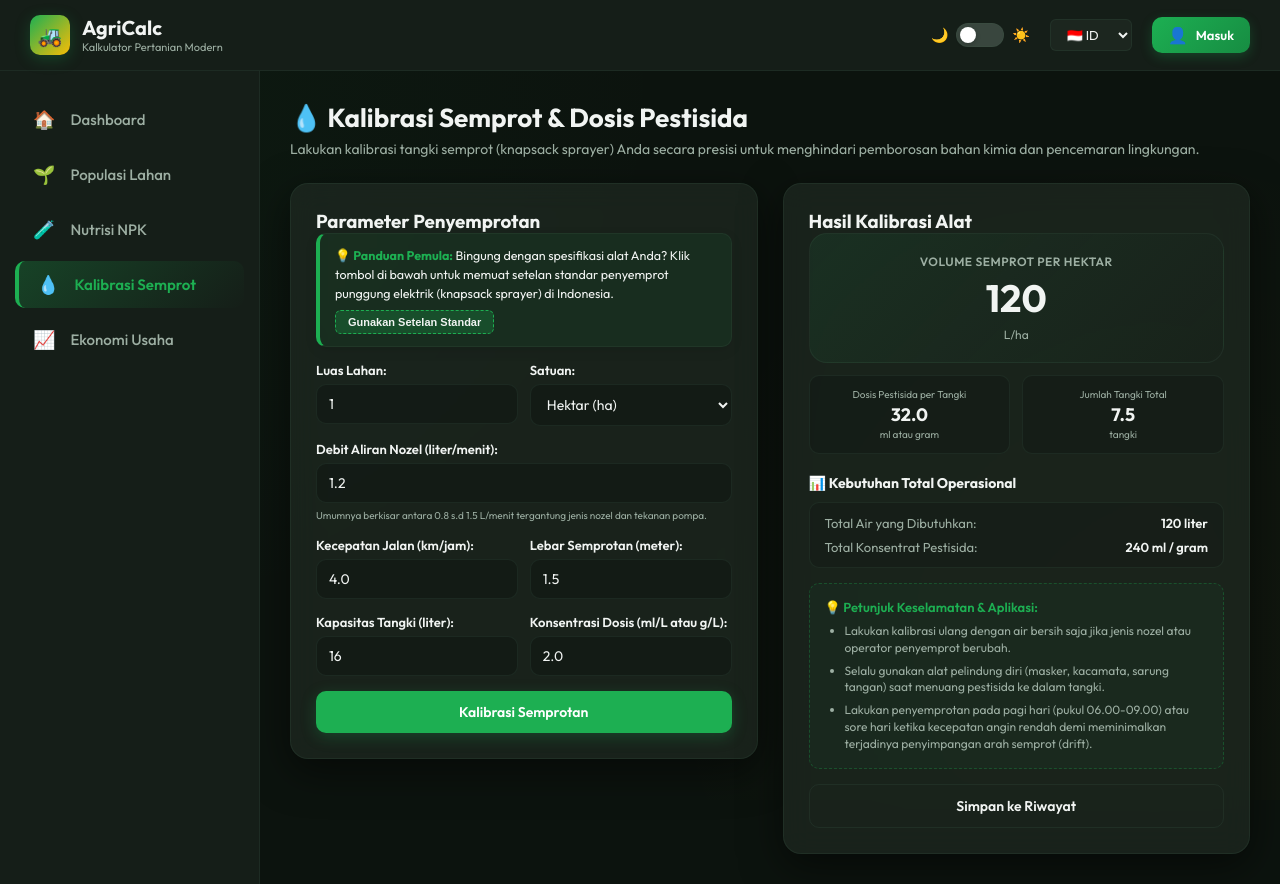
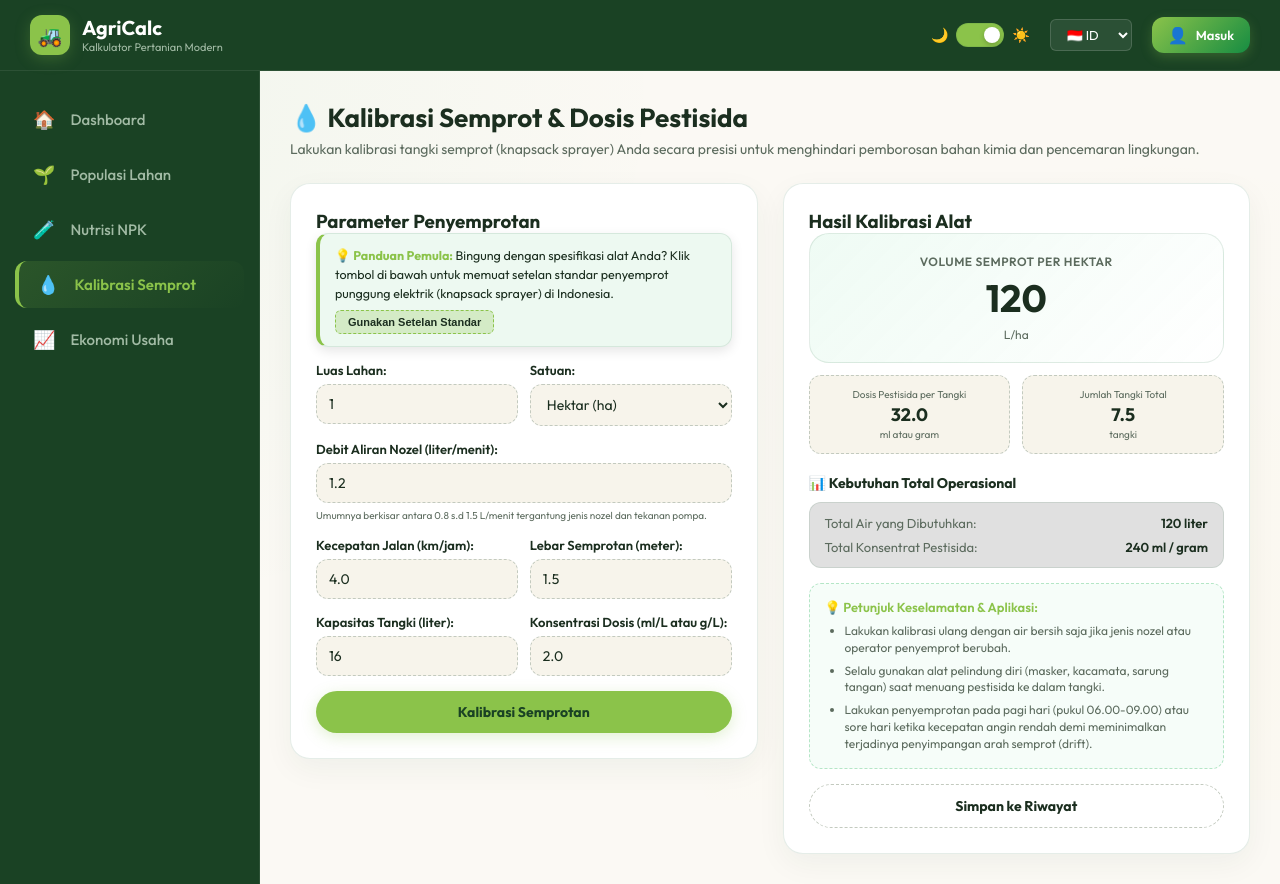
Before and after one commit to Pangestu66/agriclac, a plain HTML site: page app.html in a window 1280 px wide. Both pictures are taken after a click on the item "💧 Kalibrasi Semprot". Drawn offline with Linux system fonts and the light colour scheme.

Commit message:
UI: Overhaul calculator layout theme to match Lawncare cream/forest green aesthetics (dashed inputs, lime buttons, forest navs)

```diff
--- a/main.js
+++ b/main.js
@@ -122,7 +122,7 @@ class AgriCalcApp {
     this.api = new ApiService();
 
     this.state = {
-      theme: "dark",
+      theme: "light",
       language: "id", // "id" or "en"
       activeTab: "dashboard",
       history: [],
@@ -217,7 +217,7 @@ class AgriCalcApp {
     if (cachedPrefs) {
       try {
         const parsed = JSON.parse(cachedPrefs);
-        this.state.theme = parsed.theme || "dark";
+        this.state.theme = parsed.theme || "light";
         this.state.language = parsed.language || "id";
         this.state.activeTab = parsed.activeTab || "dashboard";
       } catch (e) {
--- a/style.css
+++ b/style.css
@@ -6,49 +6,54 @@
 @import url('https://fonts.googleapis.com/css2?family=Outfit:wght@300;400;500;600;700&display=swap');
 
 :root {
-  /* HSL Color Palette (Dark Theme Default) */
-  --bg-primary: hsl(140, 24%, 6%);
-  --bg-secondary: hsl(140, 18%, 10%);
-  --bg-card: hsla(140, 15%, 15%, 0.65);
-
-  --primary: hsl(142, 72%, 40%);
-  --primary-hover: hsl(142, 72%, 48%);
-  --primary-glow: hsla(142, 72%, 40%, 0.25);
-  --accent: hsl(45, 95%, 50%);
-  --accent-glow: hsla(45, 95%, 50%, 0.25);
-
-  --text-main: hsl(140, 10%, 95%);
-  --text-muted: hsl(140, 10%, 65%);
-
-  --border-glass: hsla(142, 20%, 30%, 0.22);
-  --border-focus: hsla(142, 72%, 50%, 0.6);
-  --shadow-main: 0 12px 40px 0 rgba(0, 0, 0, 0.5);
+  /* Lawncare Light Cream Theme (Default) */
+  --bg-primary: #fbf9f4;       /* Cream background */
+  --bg-secondary: #1a4224;     /* Deep forest green for header/sidebar/footer */
+  --bg-card: #ffffff;          /* White cards */
+  --bg-card-light: #f7f4eb;    /* Cream subcards / inputs bg */
+
+  --primary: #8bc34a;          /* Lime green accent for buttons */
+  --primary-hover: #7cb342;
+  --primary-glow: rgba(139, 195, 74, 0.25);
+  --accent: #2e6f40;           /* Forest green for text links/borders */
+  --accent-glow: rgba(46, 111, 64, 0.12);
+
+  --text-main: #1b2e1f;        /* Very dark forest green text */
+  --text-muted: #5c6b5e;       /* Sage/green-grey muted text */
+
+  --border-glass: rgba(46, 111, 64, 0.12);
+  --border-focus: #2e6f40;     /* Focus outline */
+  --border-dashed: #c3cabf;    /* Dashed border style */
+  --shadow-main: 0 10px 30px rgba(26, 66, 36, 0.05);
 
   --glass-blur: 14px;
-  --radius-lg: 18px;
-  --radius-md: 10px;
+  --radius-lg: 20px;
+  --radius-md: 12px;
   --radius-sm: 6px;
   --font-family: 'Outfit', -apple-system, BlinkMacSystemFont, sans-serif;
   --transition-smooth: all 0.3s cubic-bezier(0.25, 0.8, 0.25, 1);
 }
 
-[data-theme="light"] {
-  /* HSL Color Palette (Light Theme Override) */
-  --bg-primary: hsl(140, 35%, 96%);
-  --bg-secondary: hsl(140, 25%, 90%);
-  --bg-card: hsla(140, 15%, 98%, 0.8);
-
-  --primary: hsl(142, 76%, 30%);
-  --primary-hover: hsl(142, 76%, 24%);
-  --primary-glow: hsla(142, 76%, 30%, 0.12);
-  --accent: hsl(35, 95%, 45%);
-
-  --text-main: hsl(140, 30%, 12%);
-  --text-muted: hsl(140, 15%, 42%);
-
-  --border-glass: hsla(142, 20%, 75%, 0.45);
-  --border-focus: hsla(142, 76%, 35%, 0.8);
-  --shadow-main: 0 12px 40px 0 rgba(10, 45, 15, 0.08);
+[data-theme="dark"] {
+  /* Premium Dark Forest Theme */
+  --bg-primary: #101c13;       /* Very dark green-black */
+  --bg-secondary: #080f0a;     /* Deepest dark green */
+  --bg-card: rgba(27, 46, 31, 0.65);
+  --bg-card-light: rgba(16, 28, 19, 0.8);
+
+  --primary: #8bc34a;          /* Lime green active accent */
+  --primary-hover: #a2d861;
+  --primary-glow: rgba(139, 195, 74, 0.35);
+  --accent: #2e6f40;           /* Warm forest green */
+  --accent-glow: rgba(46, 111, 64, 0.25);
+
+  --text-main: #f0f4f1;        /* Off-white */
+  --text-muted: #8fa093;       /* Sage/green-grey */
+
+  --border-glass: rgba(139, 195, 74, 0.15);
+  --border-focus: #8bc34a;
+  --border-dashed: rgba(255, 255, 255, 0.2);
+  --shadow-main: 0 12px 40px rgba(0, 0, 0, 0.5);
 }
 
 /* Base resets & layout */
@@ -80,11 +85,12 @@ body {
   align-items: center;
   padding: 15px 30px;
   background-color: var(--bg-secondary);
-  border-bottom: 1px solid var(--border-glass);
+  border-bottom: 1px solid rgba(255, 255, 255, 0.08);
   backdrop-filter: blur(var(--glass-blur));
   position: sticky;
   top: 0;
   z-index: 100;
+  color: #ffffff;
 }
 
 .brand-section {
@@ -94,7 +100,7 @@ body {
 }
 
 .logo-badge {
-  background: linear-gradient(135deg, var(--primary), var(--accent));
+  background: var(--primary); /* lime green */
   width: 40px;
   height: 40px;
   border-radius: var(--radius-md);
@@ -107,13 +113,14 @@ body {
 
 .brand-text h1 {
   font-size: 20px;
-  font-weight: 700;
+  font-weight: 800;
   line-height: 1.2;
+  color: #ffffff;
 }
 
 .brand-text p {
   font-size: 11px;
-  color: var(--text-muted);
+  color: #a2bba5; /* soft sage green tag */
 }
 
 .header-controls {
@@ -182,19 +189,21 @@ input:checked + .slider:before {
 
 /* Select element */
 .lang-dropdown {
-  background-color: var(--bg-card);
-  border: 1px solid var(--border-glass);
-  color: var(--text-main);
+  background-color: rgba(255, 255, 255, 0.08);
+  border: 1px solid rgba(255, 255, 255, 0.15);
+  color: #ffffff;
   padding: 6px 12px;
   border-radius: var(--radius-sm);
   font-family: var(--font-family);
   font-size: 13px;
   cursor: pointer;
   outline: none;
+  transition: var(--transition-smooth);
 }
 
 .lang-dropdown option {
   background-color: var(--bg-secondary);
+  color: #ffffff;
 }
 
 /* Main Container Layout */
@@ -207,7 +216,7 @@ input:checked + .slider:before {
 .sidebar-nav {
   width: 260px;
   background-color: var(--bg-secondary);
-  border-right: 1px solid var(--border-glass);
+  border-right: 1px solid rgba(255, 255, 255, 0.08);
   padding: 25px 15px;
   display: flex;
   flex-direction: column;
@@ -228,20 +237,20 @@ input:checked + .slider:before {
   border-radius: var(--radius-md);
   cursor: pointer;
   transition: var(--transition-smooth);
-  color: var(--text-muted);
+  color: #a2bba5; /* Sage green for menu items */
   font-weight: 500;
   font-size: 15px;
 }
 
 .nav-item:hover {
-  background-color: var(--bg-card);
-  color: var(--text-main);
+  background-color: rgba(255, 255, 255, 0.05);
+  color: #ffffff;
   transform: translateX(4px);
 }
 
 .nav-item.active {
-  background: linear-gradient(135deg, var(--primary-glow), transparent);
-  color: var(--primary);
+  background: linear-gradient(135deg, rgba(139, 195, 74, 0.15), transparent);
+  color: var(--primary); /* lime green active */
   border-left: 4px solid var(--primary);
   font-weight: 600;
 }
@@ -608,8 +617,8 @@ label {
 input[type="number"], select {
   width: 100%;
   padding: 10px 12px;
-  background-color: rgba(0, 0, 0, 0.2);
-  border: 1px solid var(--border-glass);
+  background-color: var(--bg-card-light);
+  border: 1px dashed var(--border-dashed);
   border-radius: var(--radius-md);
   color: var(--text-main);
   font-family: var(--font-family);
@@ -620,6 +629,7 @@ input[type="number"], select {
 
 input[type="number"]:focus, select:focus {
   border-color: var(--border-focus);
+  background-color: var(--bg-card);
   box-shadow: 0 0 10px var(--primary-glow);
 }
 
@@ -632,14 +642,21 @@ input[type="number"]:focus, select:focus {
   display: flex;
   align-items: center;
   gap: 8px;
-  background-color: rgba(0, 0, 0, 0.15);
-  border: 1px solid var(--border-glass);
+  background-color: var(--bg-card-light);
+  border: 1px dashed var(--border-dashed);
   padding: 8px 12px;
   border-radius: var(--radius-md);
   cursor: pointer;
   font-size: 12px;
   font-weight: 500;
   flex: 1;
+  color: var(--text-main);
+  transition: var(--transition-smooth);
+}
+
+.radio-label:hover {
+  border-color: var(--border-focus);
+  background-color: var(--bg-card);
 }
 
 .radio-label input[type="radio"] {
@@ -656,7 +673,7 @@ input[type="range"] {
   font-size: 12px;
   font-weight: 600;
   text-align: right;
-  color: var(--primary);
+  color: var(--accent);
 }
 
 .help-text {
@@ -668,11 +685,11 @@ input[type="range"] {
 /* Buttons */
 .btn {
   padding: 12px 20px;
-  border-radius: var(--radius-md);
+  border-radius: 30px; /* Rounded pill style matching Lawncare */
   border: none;
   font-family: var(--font-family);
   font-size: 14px;
-  font-weight: 600;
+  font-weight: 700;
   cursor: pointer;
   transition: var(--transition-smooth);
   display: inline-flex;
@@ -683,24 +700,26 @@ input[type="range"] {
 
 .btn-primary {
   background-color: var(--primary);
-  color: white;
+  color: var(--bg-secondary); /* dark forest green text */
   box-shadow: 0 4px 15px var(--primary-glow);
 }
 
 .btn-primary:hover {
-  background-color: var(--primary-hover);
+  background-color: var(--accent);
+  color: var(--white, #ffffff);
   transform: translateY(-2px);
+  box-shadow: 0 6px 20px var(--accent-glow);
 }
 
 .btn-secondary {
   background-color: transparent;
-  border: 1px solid var(--border-glass);
+  border: 1px dashed var(--border-dashed);
   color: var(--text-main);
 }
 
 .btn-secondary:hover {
-  background-color: var(--bg-card);
-  border-color: var(--primary);
+  background-color: var(--bg-card-light);
+  border-color: var(--border-focus);
 }
 
 /* Results Display */
@@ -755,8 +774,8 @@ input[type="range"] {
 }
 
 .metric-subcard {
-  background: rgba(0, 0, 0, 0.15);
-  border: 1px solid var(--border-glass);
+  background: var(--bg-card-light);
+  border: 1px dashed var(--border-dashed);
   padding: 12px;
   border-radius: var(--radius-md);
   display: flex;
```
